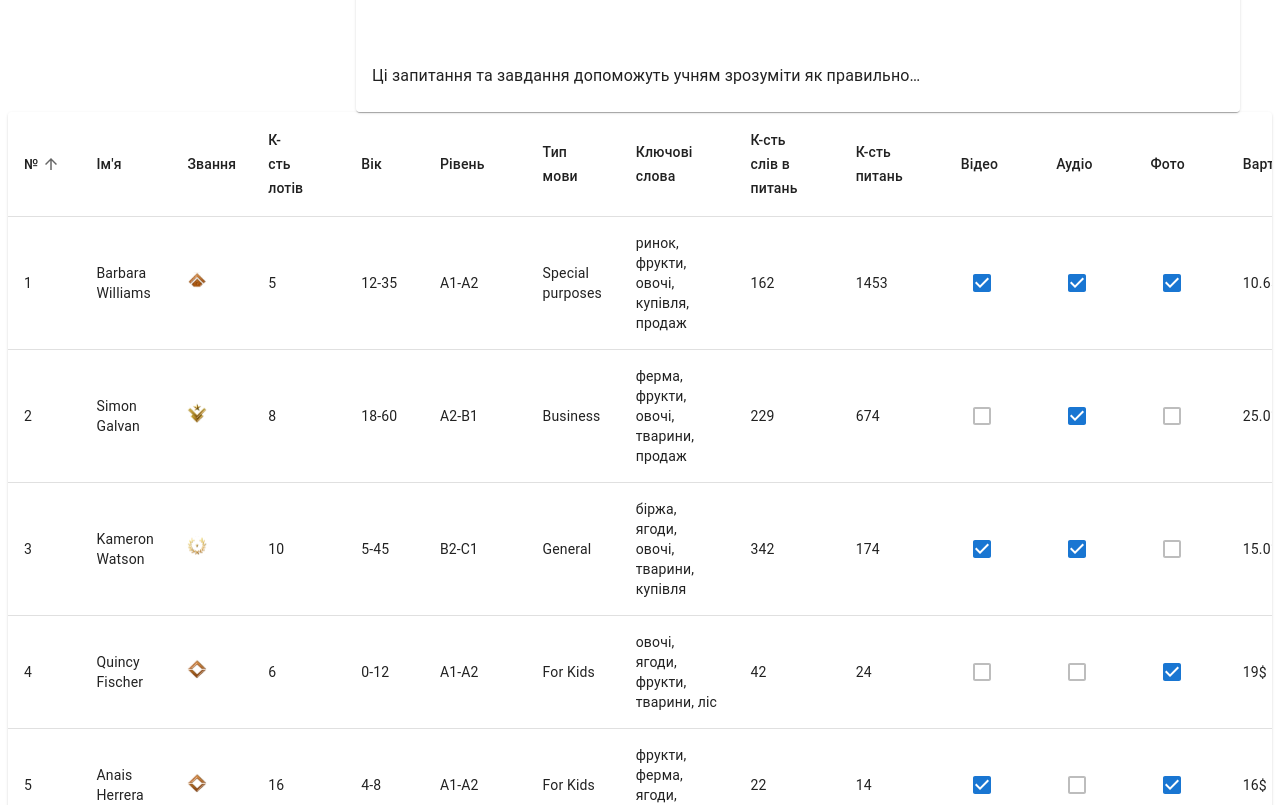
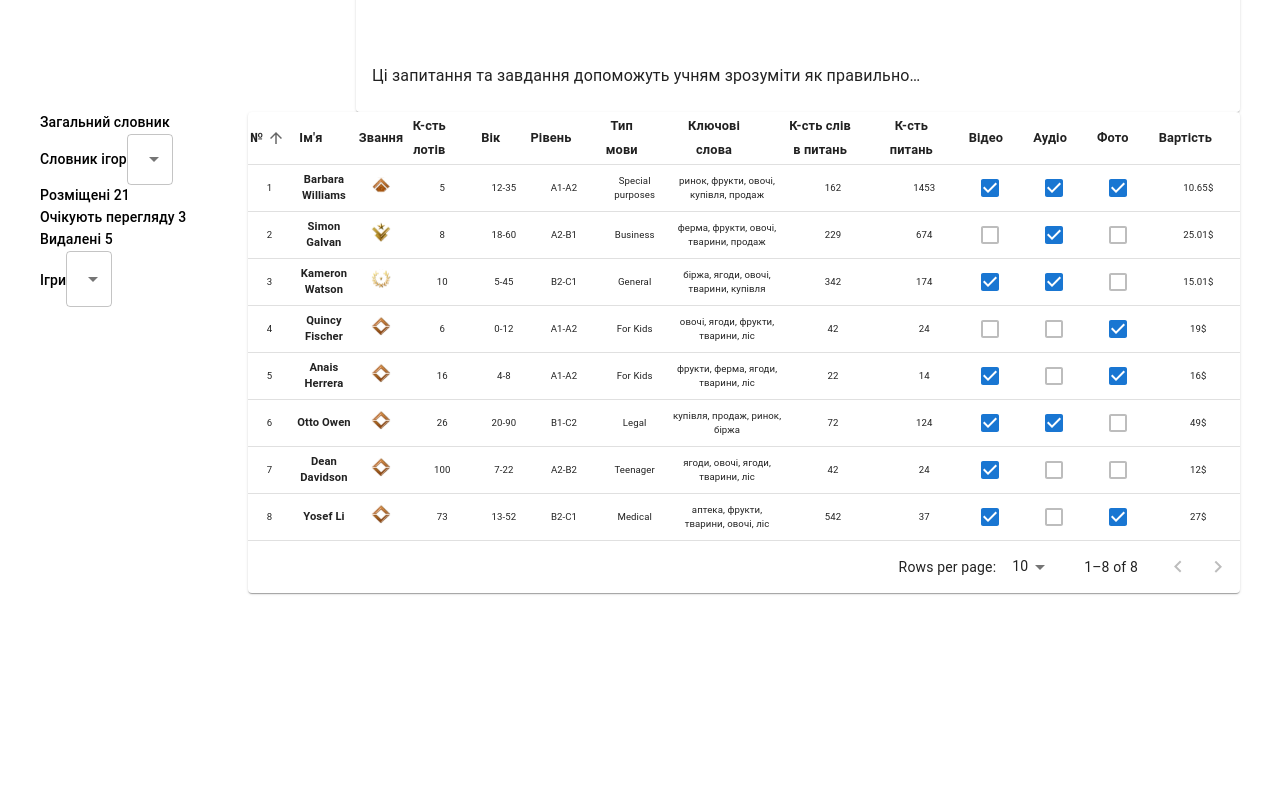
Before and after one commit to MaryRitzy/Rating-Rank, a React (Create React App) app: page / in a window 1280 px wide. Shown: the part 2768-3573 px from the top of the page. After the commit the page ends 3369 px from the top, so only its background shows below. Built offline with nearby package versions, Linux system fonts and the light colour scheme.

Commit message:
stylization of the table

```diff
--- /dev/null
+++ b/src/Table/PageFilterTable.tsx
@@ -0,0 +1,51 @@
+import { Grid, Typography, Select, MenuItem } from '@mui/material'
+import TableUsers from './TableUsers'
+
+type Props = {}
+const PageFilterTable = (props: Props) => {
+    return (
+        <>
+            <Grid
+                container
+                maxWidth="lg"
+                spacing={2}
+                sx={{
+                    //maxWidth: 900,
+                    display: 'grid',
+                    gridTemplateColumns: '200px 1fr',
+                    gap: 1,
+                    margin: 'auto',
+                }}
+            >
+                <Grid>
+                    <Typography variant="subtitle2">
+                        Загальний словник
+                    </Typography>
+                    <Typography variant="subtitle2">
+                        Словник ігор
+                        <Select sx={{ fontSize: '0.8rem' }}>
+                            <MenuItem value="EN-UA" sx={{ fontSize: '0.8rem' }}>
+                                EN-UA
+                            </MenuItem>
+                        </Select>
+                    </Typography>
+                    <Typography variant="subtitle2">Розміщені 21</Typography>
+                    <Typography variant="subtitle2">
+                        Очікують перегляду 3
+                    </Typography>
+                    <Typography variant="subtitle2">Видалені 5</Typography>
+                    <Typography variant="subtitle2">
+                        Ігри
+                        <Select>
+                            <MenuItem value="EN-UA">EN-UA</MenuItem>
+                        </Select>
+                    </Typography>
+                </Grid>
+                <Grid>
+                    <TableUsers />
+                </Grid>
+            </Grid>
+        </>
+    )
+}
+export default PageFilterTable
--- a/src/Table/TableUsers.tsx
+++ b/src/Table/TableUsers.tsx
@@ -121,7 +121,11 @@ const TableUsers: React.FC = () => {
 
     return (
         <TableContainer component={Paper}>
-            <Table aria-label="simple table">
+            <Table
+                sx={{ minWidth: 650 }}
+                size="small"
+                aria-label="a dense table"
+            >
                 <TableHead>
                     <TableRow>
                         {columns.map((column) => (
@@ -132,6 +136,12 @@ const TableUsers: React.FC = () => {
                                         ? orderDirection
                                         : false
                                 }
+                                sx={{
+                                    padding: '2px',
+                                    fontSize: '0.8rem',
+                                    fontWeight: '700',
+                                    textAlign: 'center',
+                                }}
                             >
                                 {column.isSortable ? (
                                     <TableSortLabel
@@ -162,45 +172,129 @@ const TableUsers: React.FC = () => {
                         )
                         .map((user: PropsData) => (
                             <TableRow key={user.id}>
-                                <TableCell component="th" scope="row">
+                                <TableCell
+                                    component="th"
+                                    scope="row"
+                                    sx={{
+                                        padding: '2px',
+                                        fontSize: '0.6rem',
+                                        textAlign: 'center',
+                                    }}
+                                >
                                     {user.number}
                                 </TableCell>
-                                <TableCell>{user.name}</TableCell>
-                                <TableCell>
+                                <TableCell
+                                    sx={{
+                                        padding: '2px',
+                                        fontSize: '0.7rem',
+                                        fontWeight: '600',
+                                        textAlign: 'center',
+                                    }}
+                                >
+                                    {user.name}
+                                </TableCell>
+                                <TableCell
+                                    sx={{
+                                        padding: '2px',
+                                        textAlign: 'center',
+                                    }}
+                                >
                                     <img
                                         src={user.rating}
                                         alt="rating"
                                         style={{ width: 20, height: 20 }}
                                     />
                                 </TableCell>
-                                <TableCell>{user.lots}</TableCell>
-                                <TableCell>{user.age.join(', ')}</TableCell>
-                                <TableCell>{user.level.join(', ')}</TableCell>
-                                <TableCell>{user.Language_type}</TableCell>
-                                <TableCell>
+                                <TableCell
+                                    sx={{
+                                        padding: '2px',
+                                        fontSize: '0.6rem',
+                                        textAlign: 'center',
+                                    }}
+                                >
+                                    {user.lots}
+                                </TableCell>
+                                <TableCell
+                                    sx={{
+                                        padding: '2px',
+                                        fontSize: '0.6rem',
+                                        textAlign: 'center',
+                                    }}
+                                >
+                                    {user.age.join(', ')}
+                                </TableCell>
+                                <TableCell
+                                    sx={{
+                                        padding: '2px',
+                                        fontSize: '0.6rem',
+                                        textAlign: 'center',
+                                    }}
+                                >
+                                    {user.level.join(', ')}
+                                </TableCell>
+                                <TableCell
+                                    sx={{
+                                        padding: '2px',
+                                        fontSize: '0.6rem',
+                                        textAlign: 'center',
+                                    }}
+                                >
+                                    {user.Language_type}
+                                </TableCell>
+                                <TableCell
+                                    sx={{
+                                        padding: '2px',
+                                        fontSize: '0.6rem',
+                                        textAlign: 'center',
+                                    }}
+                                >
                                     {user.Keywords.join(', ')}
                                 </TableCell>
-                                <TableCell>{user.wordsInQuestions}</TableCell>
-                                <TableCell>{user.numberOfQuestions}</TableCell>
-                                <TableCell>
+                                <TableCell
+                                    sx={{
+                                        padding: '2px',
+                                        fontSize: '0.6rem',
+                                        textAlign: 'center',
+                                    }}
+                                >
+                                    {user.wordsInQuestions}
+                                </TableCell>
+                                <TableCell
+                                    sx={{
+                                        padding: '2px',
+                                        fontSize: '0.6rem',
+                                        textAlign: 'center',
+                                    }}
+                                >
+                                    {user.numberOfQuestions}
+                                </TableCell>
+                                <TableCell sx={{ padding: '2px' }}>
                                     <Checkbox
                                         checked={user.video}
                                         disabled={!user.video}
                                     />
                                 </TableCell>
-                                <TableCell>
+                                <TableCell sx={{ padding: '2px' }}>
                                     <Checkbox
                                         checked={user.audio}
                                         disabled={!user.audio}
                                     />
                                 </TableCell>
-                                <TableCell>
+                                <TableCell sx={{ padding: '2px' }}>
                                     <Checkbox
                                         checked={user.photo}
                                         disabled={!user.photo}
                                     />
                                 </TableCell>
-                                <TableCell>{user.price}$</TableCell>
+                                <TableCell
+                                    sx={{
+                                        padding: '2px',
+                                        fontSize: '0.6rem',
+                                        textAlign: 'center',
+                                    }}
+                                >
+                                    {user.price}$
+                                </TableCell>
                             </TableRow>
                         ))}
                 </TableBody>
--- a/src/index.tsx
+++ b/src/index.tsx
@@ -2,14 +2,14 @@ import React from 'react'
 import ReactDOM from 'react-dom/client'
 import RatingComponent from './Rating/RatingComponent'
 import ProductsCardsList from './Filter/ProductsCardsList'
-import TableUsers from './Table/TableUsers'
+import PageFilterTable from './Table/PageFilterTable'
 
 function App() {
     return (
         <>
             <RatingComponent />
             <ProductsCardsList />
-            <TableUsers />
+            <PageFilterTable />
         </>
     )
 }
```
